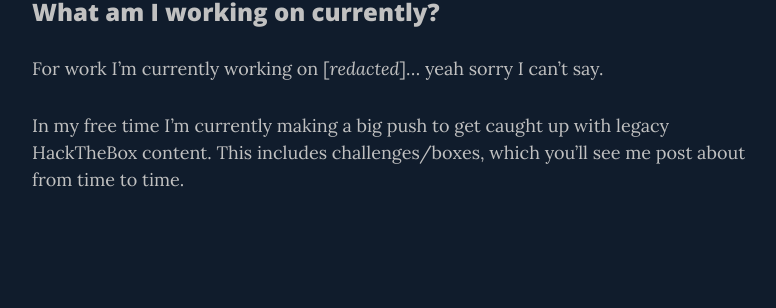
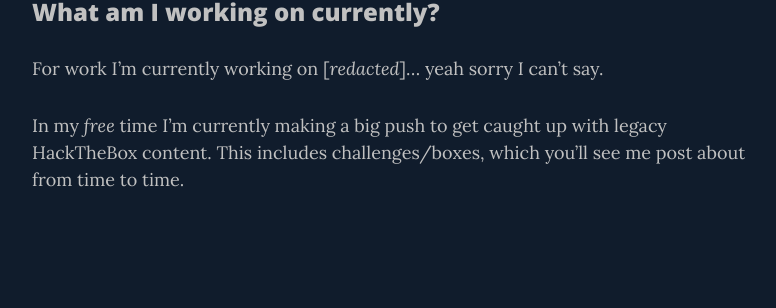
Before and after one commit to 0xAsh/0xash.github.io, a Jekyll site: the page built from aboutme.md, in a window 1280 px wide and 1185 px high. Shown: the part 679-987 px from the top of the window, without its empty margins (243-1019 px from the left). Built offline with Jekyll 4.4.1, drawn with Linux system fonts in a browser that asks for light colours; nearby versions of some CDN libraries.

```diff
--- a/aboutme.md
+++ b/aboutme.md
@@ -20,4 +20,6 @@ Just a dude who's interested in all things offensive security, red teaming, hack
 ### What am I working on currently?
 For work I'm currently working on  [_redacted_]... yeah sorry I can't say.
 
-In my free time I'm currently making a big push to get caught up with legacy HackTheBox content. This includes challenges/boxes, which you'll see me post about from time to time.
+In my _free_ time I'm currently making a big push to get caught up with legacy HackTheBox content. This includes challenges/boxes, which you'll see me post about from time to time.
+
+<center><script src="https://www.hackthebox.eu/badge/72624"></script></center>
```
Also changed, not shown: _posts/2020-07-27-Kioptrix-Level-1.md (+1 -0 lines), _posts/2020-07-28-Kioptrix-Level-1.1.md (+1 -0 lines), _posts/2020-07-29-Kioptrix-Level-1.2.md (+1 -0 lines), _posts/2020-07-29-Kioptrix-Level-1.3.md (+1 -0 lines), _posts/2020-08-02-FristiLeaks-1.3.md (+1 -0 lines), 6 other files.
